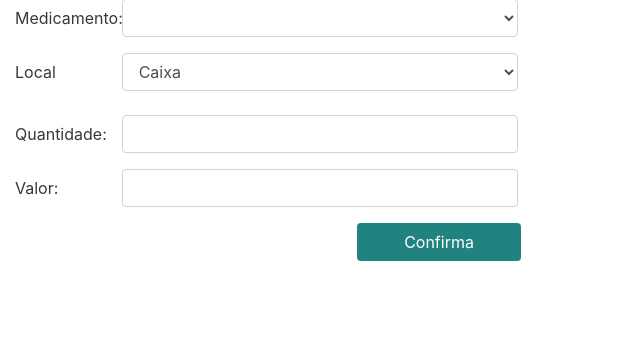
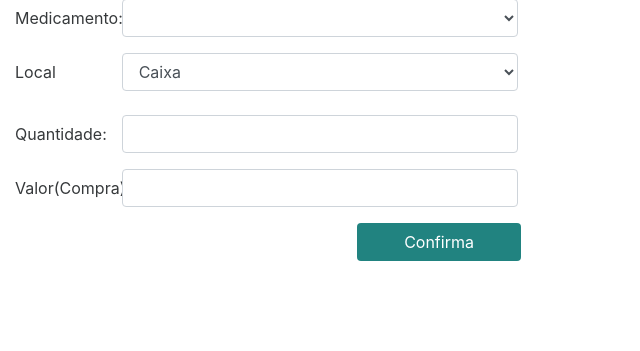
Before and after one commit to Bwenkoi/Clinica_Veterinaria, a PHP site: page /estoque/add_medicamento.php in a window 1280 px wide. Shown: the part 183-534 px from the top of the page, without its empty margins (0-640 px from the left). Run offline with PHP 8.4, Linux system fonts and the light colour scheme; data that the repository does not hold is empty.

Commit message:
Correção das intefaces

```diff
--- a/estoque/add_medicamento.php
+++ b/estoque/add_medicamento.php
@@ -46,7 +46,7 @@
             </div>
         </div>
         <div class="form-group row">
-            <label for="campoValoroEstoque" class="col-md-1 col-form-label">Valor:</label>
+            <label for="campoValoroEstoque" class="col-md-1 col-form-label">Valor(Compra):</label>
             <div class="col-md-4 col-sm-6">
                 <input type="text" class="form-control" id="campoValorEstoque" name="precoC">
             </div>
--- a/medicamento/add_medicamento.php
+++ b/medicamento/add_medicamento.php
@@ -31,7 +31,7 @@
             </div>
         </div>
         <div class="form-group row">
-            <label for="campoPrecoMedicamento" class="col-md-1 col-form-label">Preço:</label>
+            <label for="campoPrecoMedicamento" class="col-md-1 col-form-label">Preço</label>
             <div class="col-md-4 col-sm-6">
                 <input type="text" class="form-control" id="campoPrecoMedicamento" name="preco">
             </div>
--- a/view/headerT.php
+++ b/view/headerT.php
@@ -21,7 +21,7 @@
                 <div class="collapse navbar-collapse" id="navbarCollapse">
                     <div class="navbar-nav ml-auto">
                         <!-- Funcionário -->
-                        <div class="nav-item dropdown">
+                            <div class="nav-item dropdown">
                             <a class="nav-link dropdown-toggle" href="#" id="dropdownFuncionarios" data-toggle="dropdown" aria-haspopup="true" aria-expanded="false">
                                 Funcionários
                             </a>
```
